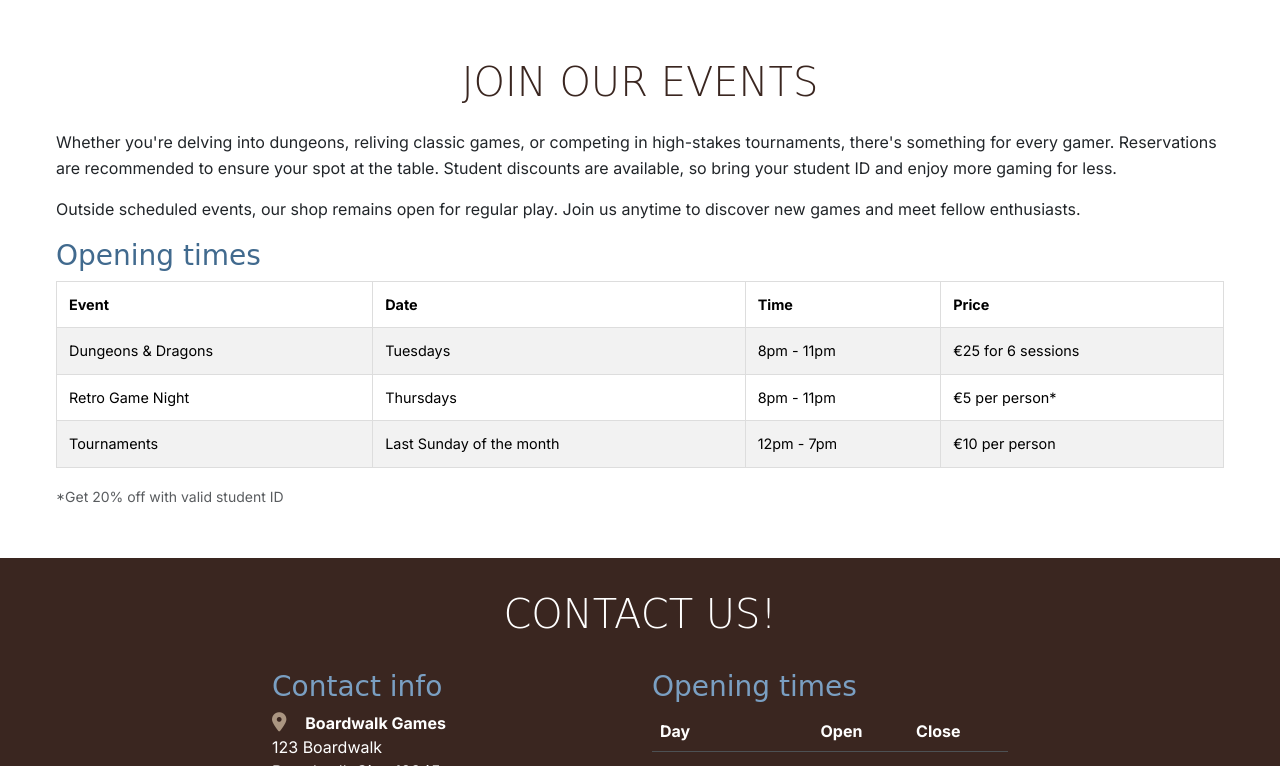
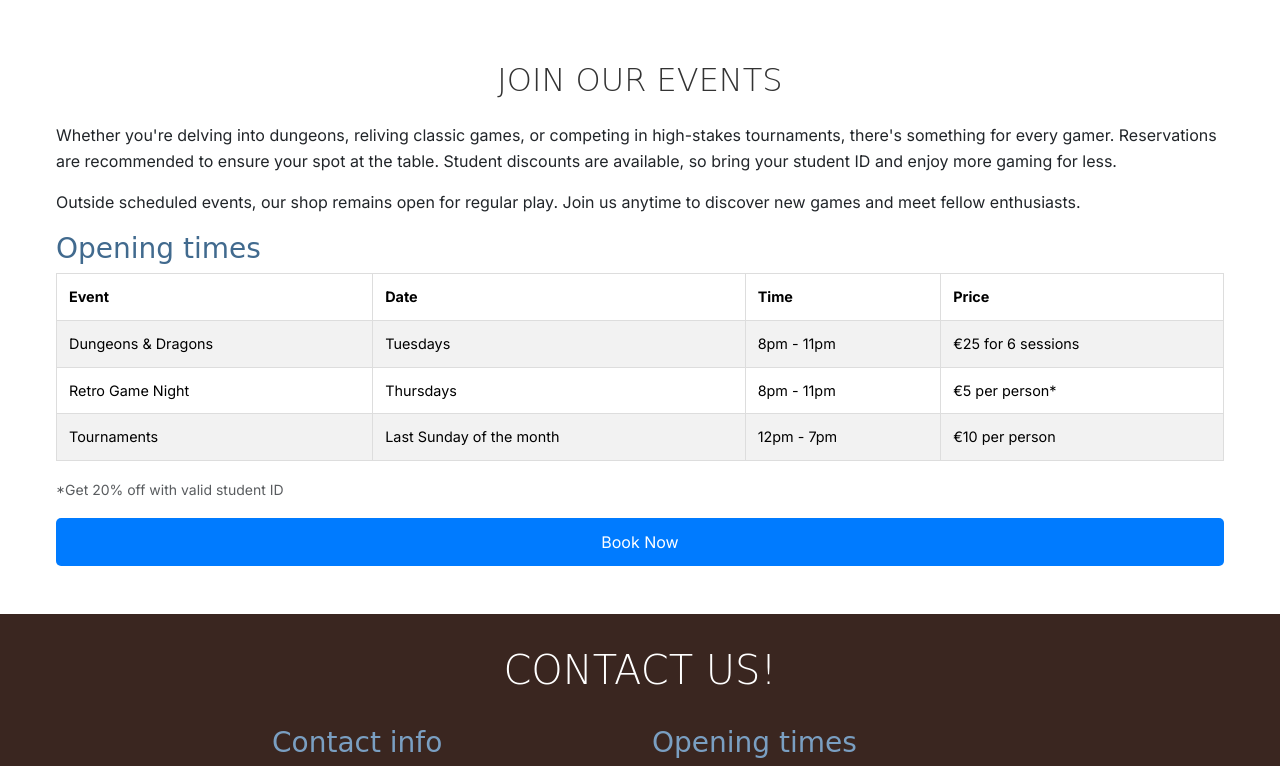
Before and after one commit to HelenLloydJeng/broadwalk-games, a plain HTML site: page index.html in a window 1280 px wide. Shown: the part 1119-1885 px from the top of the page. Drawn offline with nearby package versions, Linux system fonts and the light colour scheme; a web font is replaced by a local one.

Commit message:
added booking button

```diff
--- a/assets/css/style.css
+++ b/assets/css/style.css
@@ -84,7 +84,31 @@ h2 {
     margin-bottom: 1rem;
     line-height: 1.6;
 }
+/* Center align heading and button */
+#events h2 {
+    text-align: center;
+    font-size: 2rem;
+    color: #333;
+}
 
+#events .btn-book {
+    display: block;
+    margin: 1rem auto;
+    padding: 0.75rem 1.5rem;
+    background-color: #007bff;
+    color: #fff;
+    text-decoration: none;
+    border: none;
+    border-radius: 5px;
+    font-size: 1rem;
+    text-align: center;
+    cursor: pointer;
+    transition: background-color 0.3s;
+}
+
+#events .btn-book:hover {
+    background-color: #0056b3;
+}
 /* Table responsive styling */
 #events .table {
     width: 100%;
@@ -101,7 +125,11 @@ h2 {
 #events p {
     margin-bottom: 1rem;
 }
-
+/* Highlight table row on hover */
+#events .table tbody tr:hover {
+    background-color: #f5f5f5;
+    cursor: pointer;
+}
 
 
 /* Navbar */
@@ -179,6 +207,9 @@ h2 {
 }
 
 
+
+
+
 /* grid visualisation CSS for testing */
 /*
 .container,
@@ -224,6 +255,11 @@ h2 {
         padding: 1rem;
     }
 
+    #events .table th, #events .table td {
+        padding: 0.5rem;
+    }
+}
+
 
 /* Large devices (small laptops, 992px and up) */
 @media screen and (min-width: 992px) {
--- a/index.html
+++ b/index.html
@@ -200,6 +200,7 @@
 </main>
 
 <!-- Events section -->
+
 <section id="events" class="container section">
     <div class="row">
         <div class="col-12 text-center">
@@ -242,6 +243,13 @@
                 </tbody>
             </table>
             <p class="text-muted"><small>*Get 20% off with valid student ID</small></p>
+
+<!-- Add Book Now Button -->
+<div class="text-center">
+    <a href="/booking" class="btn-book">Book Now</a>
+</div>
+
+
         </div>
     </div>
 </section>
```
